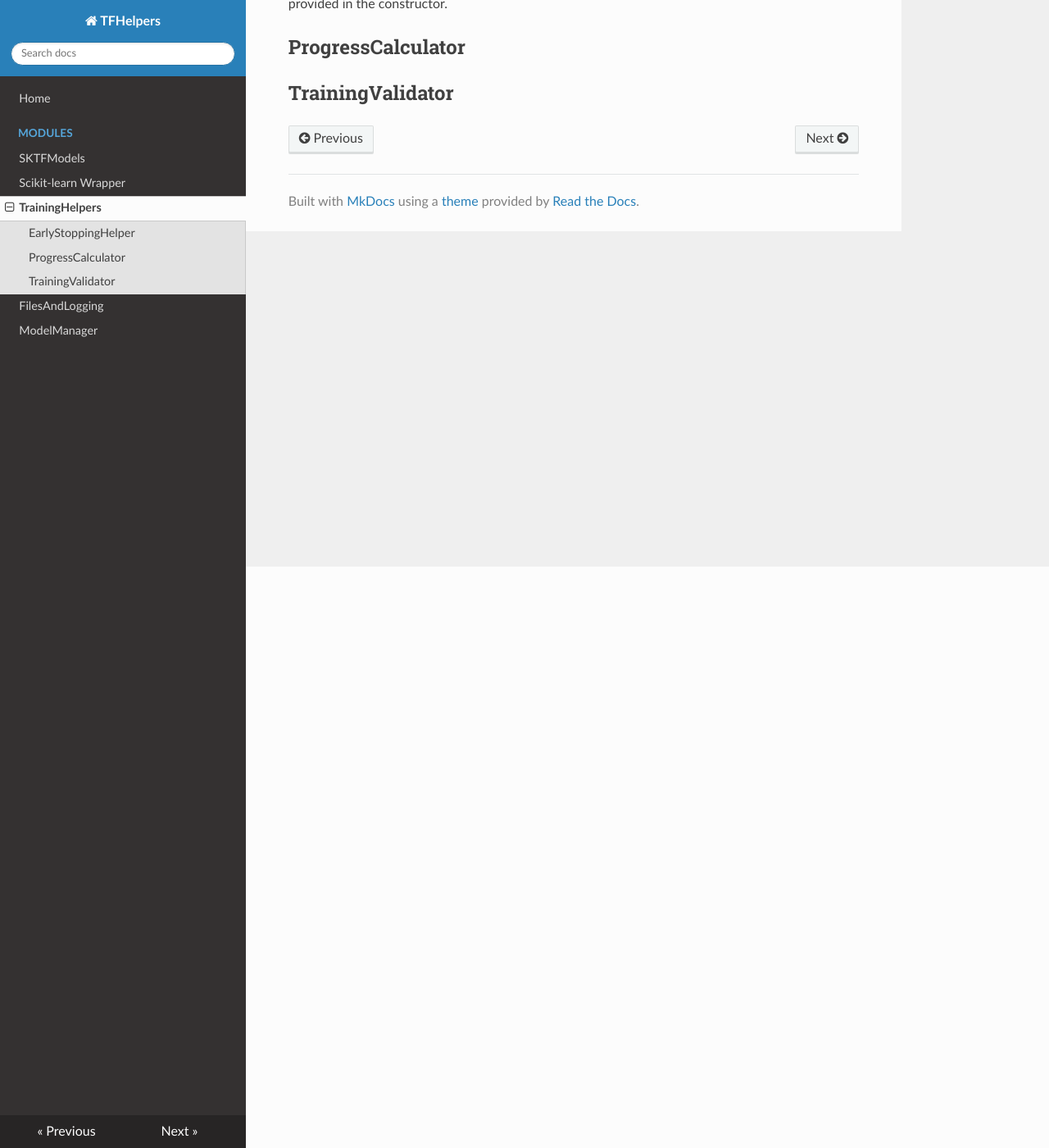
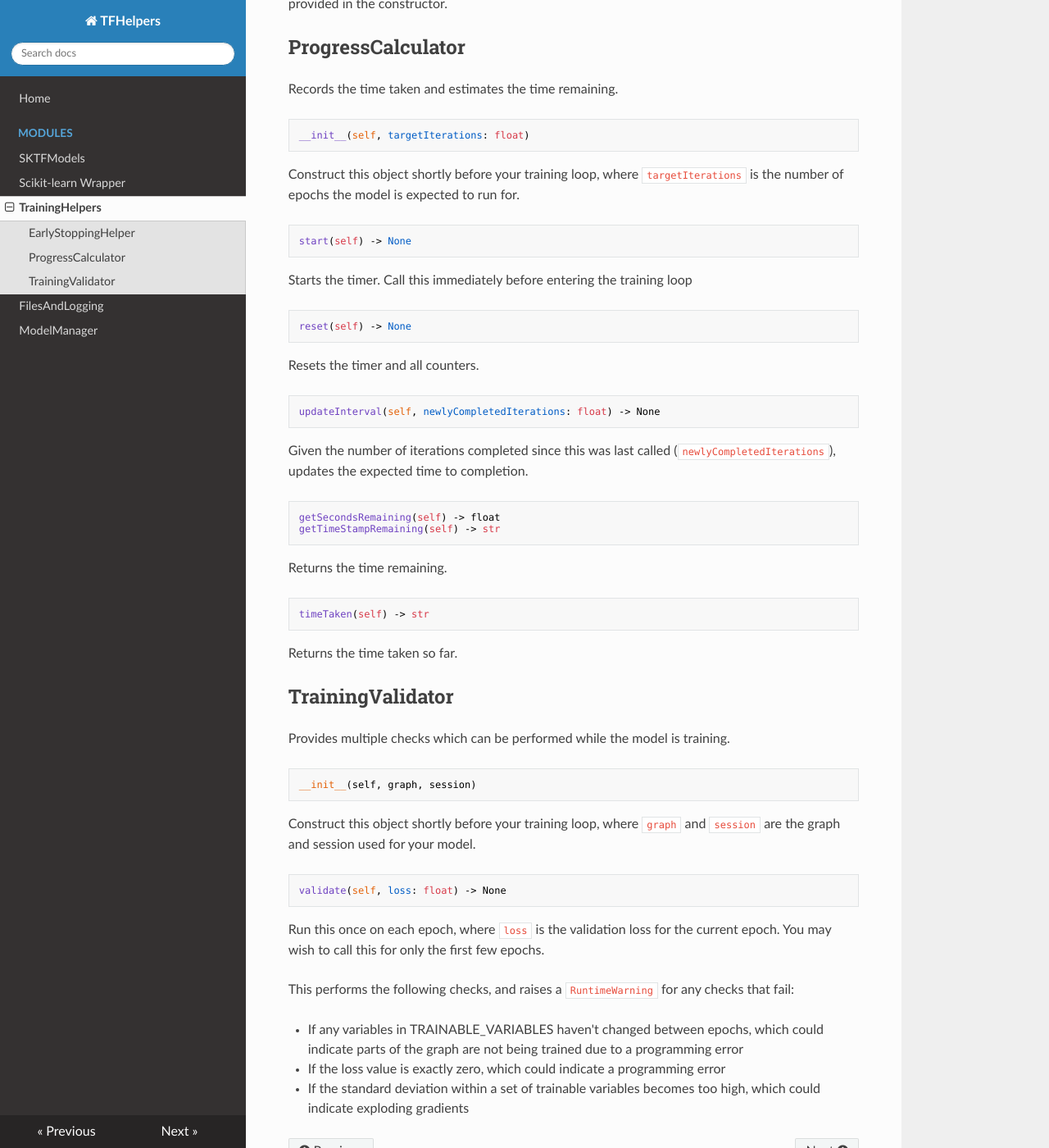
Before and after one commit to jd-13/TFHelpers, an MkDocs documentation site: the page built from docs/TrainingHelpers.md, in a window 1280 px wide and 1400 px high, scrolled down 709 px. Shown: the whole window at 82% size. Built offline with MkDocs 1.6.1, drawn with Linux system fonts in a browser that asks for light colours; nearby versions of some CDN libraries; old or Windows-style settings are respelled for this version of MkDocs.

Commit message:
Add ProgressCalculator and TrainingValidator to docs

```diff
--- a/docs/TrainingHelpers.md
+++ b/docs/TrainingHelpers.md
@@ -20,5 +20,44 @@ has been called without lossVal decreasing has exceeded the value `maxChecksWith
 provided in the constructor.
 
 ## ProgressCalculator
+Records the time taken and estimates the time remaining.
+
+    __init__(self, targetIterations: float)
+Construct this object shortly before your training loop, where `targetIterations` is the number of
+epochs the model is expected to run for.
+
+    start(self) -> None
+Starts the timer. Call this immediately before entering the training loop
+
+    reset(self) -> None
+Resets the timer and all counters.
+
+    updateInterval(self, newlyCompletedIterations: float) -> None
+Given the number of iterations completed since this was last called (`newlyCompletedIterations`),
+updates the expected time to completion.
+
+    getSecondsRemaining(self) -> float
+    getTimeStampRemaining(self) -> str
+Returns the time remaining.
+
+    timeTaken(self) -> str
+Returns the time taken so far.
 
 ## TrainingValidator
+Provides multiple checks which can be performed while the model is training.
+
+    __init__(self, graph, session)
+Construct this object shortly before your training loop, where `graph` and `session` are the graph
+and session used for your model.
+
+    validate(self, loss: float) -> None
+Run this once on each epoch, where `loss` is the validation loss for the current epoch. You may
+wish to call this for only the first few epochs.
+
+This performs the following checks, and raises a `RuntimeWarning` for any checks that fail:
+
+* If any variables in TRAINABLE_VARIABLES haven't changed between epochs, which could indicate parts
+of the graph are not being trained due to a programming error
+* If the loss value is exactly zero, which could indicate a programming error
+* If the standard deviation within a set of trainable variables becomes too high, which could
+indicate exploding gradients
```
